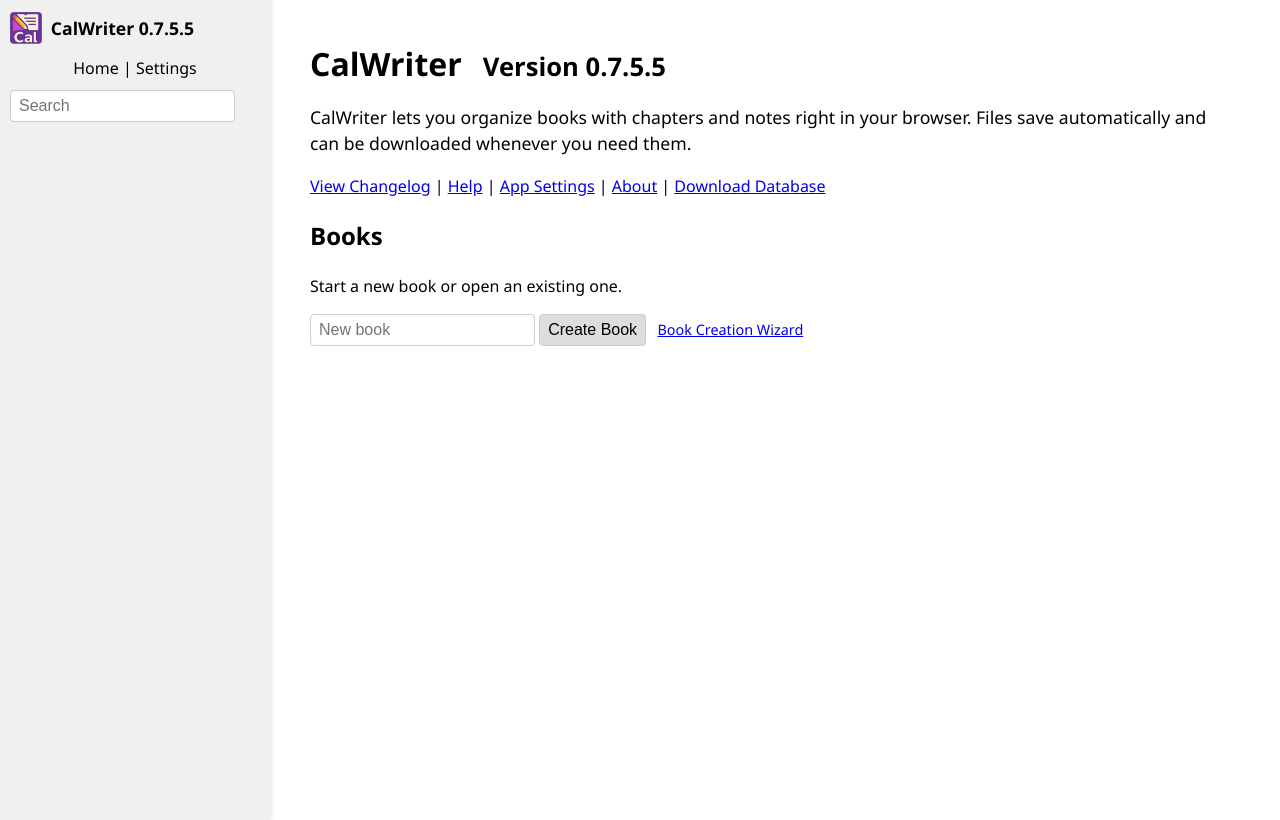
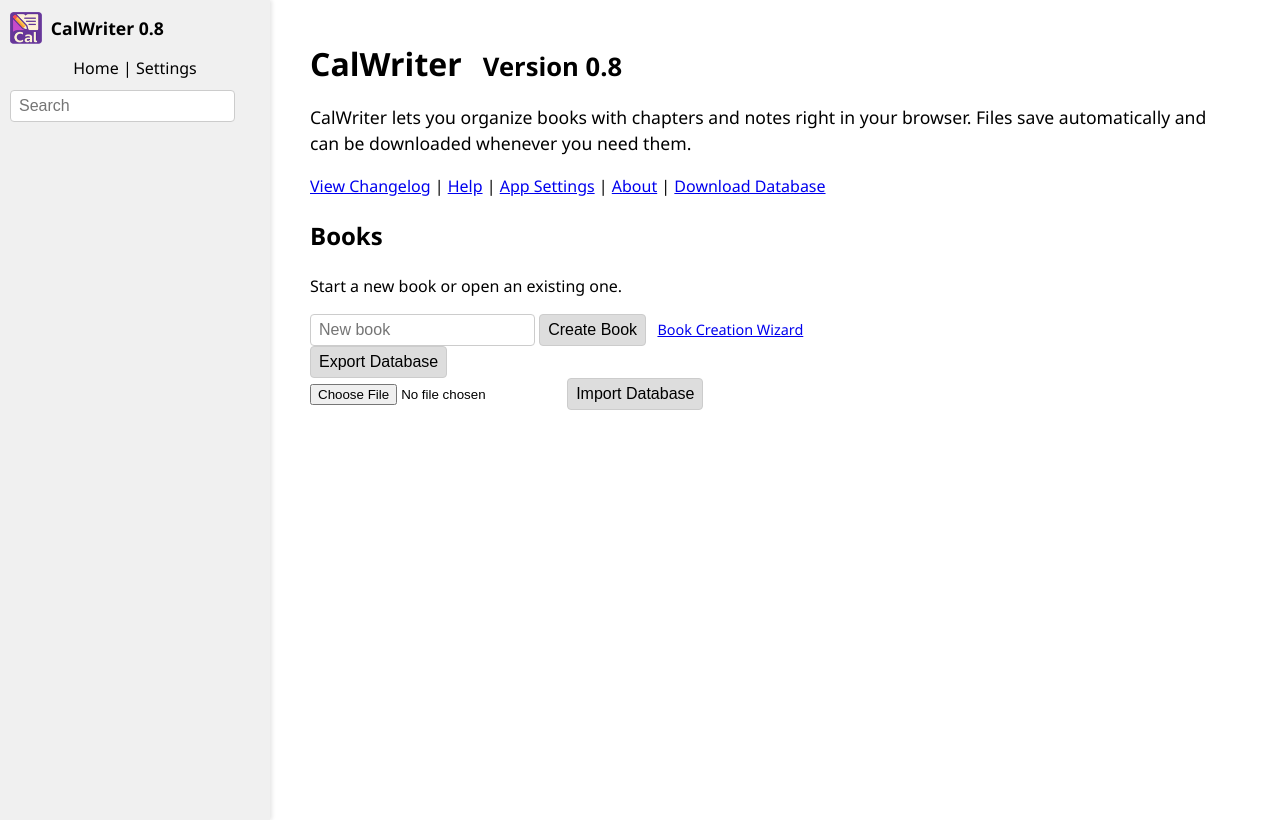
Before and after one commit to calaquin/calwriter, a Flask app: page / in a window 1280 px wide. Run offline with Flask 3, Linux system fonts and the light colour scheme; some libraries are stand-ins or nearby versions.

Commit message:
Add .calwdb export and import

```diff
--- a/app.py
+++ b/app.py
@@ -21,7 +21,7 @@ app = Flask(__name__)
 app.secret_key = 'change-this'
 
 # Application version
-VERSION = "0.7.5.5"
+VERSION = "0.8"
 app.jinja_env.globals['app_version'] = VERSION
 
 DATA_DIR = os.environ.get('DATA_DIR', os.path.join(os.getcwd(), 'data'))
@@ -1103,6 +1103,69 @@ def download_database():
     return send_file(mem, as_attachment=True, download_name='calwriter_data.zip', mimetype='application/zip')
 
 
+@app.route('/export_db')
+def export_db():
+    """Export the database as a .calwdb archive."""
+    from io import BytesIO
+    import zipfile
+
+    mem = BytesIO()
+    with zipfile.ZipFile(mem, 'w', zipfile.ZIP_DEFLATED) as zf:
+        for root, dirs, files in os.walk(DATA_DIR):
+            for fname in files:
+                path = os.path.join(root, fname)
+                rel = os.path.relpath(path, DATA_DIR)
+                zf.write(path, rel)
+        metadata_path = os.path.join(DATA_DIR, 'metadata.json')
+        if not os.path.isfile(metadata_path):
+            zf.writestr('metadata.json', json.dumps({'version': VERSION}))
+    mem.seek(0)
+    return send_file(
+        mem,
+        as_attachment=True,
+        download_name='calwriter.calwdb',
+        mimetype='application/x-calwriter-db',
+    )
+
+
+@app.route('/import_db', methods=['POST'])
+def import_db():
+    """Import a .calwdb archive into the data directory."""
+    file = request.files.get('file')
+    if not file or not file.filename.endswith('.calwdb'):
+        flash('Invalid file')
+        return redirect(url_for('index'))
+    import zipfile
+    import tempfile
+    import shutil
+
+    try:
+        with zipfile.ZipFile(file) as zf:
+            names = zf.namelist()
+            if 'metadata.json' not in names:
+                flash('Missing metadata.json')
+                return redirect(url_for('index'))
+            for name in names:
+                if name.startswith('/') or '..' in name.split('/'):
+                    flash('Invalid path in archive')
+                    return redirect(url_for('index'))
+            temp_dir = tempfile.mkdtemp()
+            zf.extractall(temp_dir)
+    except zipfile.BadZipFile:
+        flash('File is not a valid archive')
+        return redirect(url_for('index'))
+
+    for root, dirs, files in os.walk(temp_dir):
+        rel = os.path.relpath(root, temp_dir)
+        dest = os.path.join(DATA_DIR, rel) if rel != '.' else DATA_DIR
+        os.makedirs(dest, exist_ok=True)
+        for fname in files:
+            shutil.move(os.path.join(root, fname), os.path.join(dest, fname))
+    shutil.rmtree(temp_dir, ignore_errors=True)
+    flash('Database imported')
+    return redirect(url_for('index'))
+
+
 @app.route('/about')
 def about_page():
     """Show license information."""
--- a/templates/index.html
+++ b/templates/index.html
@@ -34,4 +34,11 @@
   <button type="submit">Create Book</button>
   <a href="{{ url_for('book_wizard') }}" class="wizard-link">Book Creation Wizard</a>
 </form>
+<form action="{{ url_for('export_db') }}" method="get" class="export-db-form">
+  <button type="submit">Export Database</button>
+</form>
+<form action="{{ url_for('import_db') }}" method="post" enctype="multipart/form-data" class="import-db-form">
+  <input type="file" name="file" accept=".calwdb" required />
+  <button type="submit">Import Database</button>
+</form>
 {% endblock %}
```
Also changed, not shown: CHANGELOG.md, README.md.
